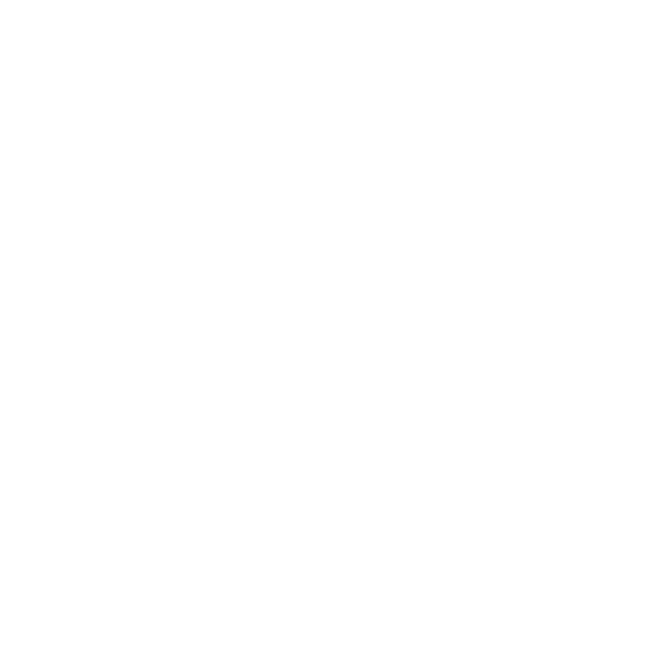
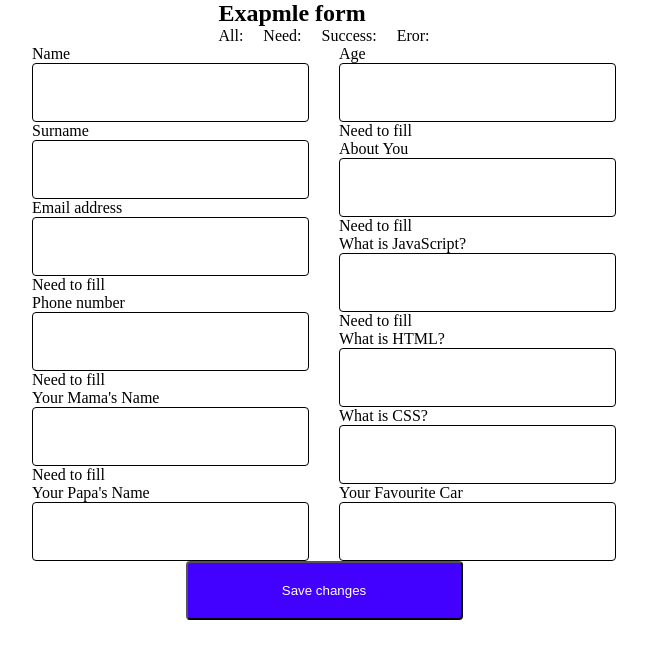
Before and after one commit to AmirSharofov/js-hometask, a plain HTML site: page index.html in a window 1280 px wide. Shown: the whole page, without its empty margins (316-963 px from the left). Drawn offline with Linux system fonts and the light colour scheme.

Commit message:
change codes

```diff
--- a/home.js
+++ b/home.js
@@ -1,32 +1,43 @@
-function createCounter(n) {
-    function counter() {
-        return n;
+const formS = document.forms.signup;
+const inputs = document.querySelectorAll('input');
+const name = document.querySelector('name')
+const email = document.querySelector('email')
+const about = document.querySelector('about')
+const js = document.querySelector('js')
+const html = document.querySelector('html')
+const css = document.querySelector('css')
+const users = [];
+
+
+const regex = {
+    password: /^(?=.*\d)(?=.*[a-z])(?=.*[A-Z])(?=.*[a-zA-Z]).{8,15}$/gm
+}
+
+inputs.forEach((inp) => {
+    inp.onkeyup = () => {
+        validate(inp, regex[inp.name]);
     }
-    return counter;
-  }
+});
 
-  function expect(val) {
-    return {
-        toBe: function(val2) {
-            if (val === val2) {
-                return {value: true};
-            } else {
-                throw new Error("Not Equal");
-            }
-        },
-        notToBe: function(val2) {
-            if (val !== val2) {
-                return {value: true};
-            } else {
-                throw new Error("Equal");
-            }
-        }
+function validate(input, pattern) {
+    const isCorrect = pattern.test(input.value);
+
+    if (isCorrect) {
+        input.style.border = '2px solid green';
+    } else {
+        input.style.border = '2px solid red';
     }
-  }
-  function map(arr, fn) {
-    const result = [];
-    for (let i = 0; i < arr.length; i++) {
-        result.push(fn(arr[i], i));
-    }
-    return result;
-  }
+}
+
+formS.onsubmit = function (e) {
+    e.preventDefault();
+
+    const fm = new FormData(formS);
+    const user = {};
+
+    fm.forEach((value, key) => {
+        user[key] = value;
+    });
+
+    users.push(user);
+}
--- a/index.html
+++ b/index.html
@@ -5,7 +5,117 @@
     <meta name="viewport" content="width=device-width, initial-scale=1.0">
     <title>Document</title>
 </head>
+
+    <!DOCTYPE html>
+<html lang="en">
+
+<head>
+    <meta charset="UTF-8">
+    <meta name="viewport" content="width=device-width, initial-scale=1.0">
+    <title>Document</title>
+    <link rel="stylesheet" href="./style.css">
+</head>
 <body>
-    <script src="./home.js"></script>
+
+    <div class="main_div">
+        <h2>Exapmle form</h2>
+
+      <div class="div_second">
+    <span>All: <b class="all"></b></span>
+    <span>Need: <b class="Need"></b></span>
+    <span>Success: <b class="Success"></b></span>
+    <span>Eror: <b class="err"></b></span>
+    </div>
+    </div>
+
+    <form >
+        <div class="inputs">
+
+            <div class="input_box">
+                <p>Name</p>
+                <input class="input-field" type="text" name='name'>
+
+            </div>
+
+
+            <div class="input_box">
+               <p>Surname</p>
+                <input class="input-field" type="text" name='surname'>
+
+            </div>
+
+
+            <div class="input_box">
+                <p>Email address</p>
+                <input class="input-field" type="text" name='email'>
+                <span>Need to fill</span>
+            </div>
+
+
+            <div class="input_box">
+                <p>Phone number</p>
+                <input class="input-field" type="text" name='number'>
+                <span>Need to fill</span>
+            </div>
+
+
+            <div class="input_box">
+                <p>Your Mama's Name</p>
+                <input class="input-field" type="text" name='mama_name'>
+                <span>Need to fill</span>
+            </div>
+
+
+            <div class="input_box">
+                <p>Your Papa's Name</p>
+                <input class="input-field" type="text" name='papa_name'>
+
+            </div>
+
+
+            <div class="input_box">
+                <p>Age</p>
+                <input class="input-field" type="text" name='age'>
+                <span>Need to fill</span>
+            </div>
+
+
+            <div class="input_box">
+                <p>About You</p>
+                <input class="input-field" type="text" name='about'>
+                <span>Need to fill</span>
+            </div>
+
+            <div class="input_box">
+              <p>What is JavaScript?</p>
+                <input class="input-field" type="text" name='js'>
+                <span>Need to fill</span>
+            </div>
+
+
+            <div class="input_box">
+                <p>What is HTML?</p>
+                <input class="input-field" type="text" name='html'>
+
+            </div>
+
+
+            <div class="input_box">
+                <p>What is CSS?</p>
+                <input class="input-field" type="text" name='css'>
+            </div>
+
+
+            <div class="input_box">
+                <p>Your Favourite Car</p>
+                <input class="input-field" type="text" name='car'>
+            </div>
+
+        </div>
+    <button type="submit">Save changes</button>
+</form>
+
+    <script src="./main.js"></script>
 </body>
+
 </html>
--- /dev/null
+++ b/style.css
@@ -0,0 +1,68 @@
+*{
+    margin: 0;
+    padding: 0;
+    box-sizing: border-box;
+}
+
+h2{
+    font-size: px;
+}
+.div_second{
+    display: flex;
+    gap: 20px;
+}
+
+    body{
+
+    display: flex;
+    flex-direction: column;
+    justify-content: center;
+    align-items: center;
+}
+
+button{
+    width: 277px;
+    height: 59px;
+    background-color: #4200FF;
+    color: white;
+    border-radius: 4px;
+}
+
+
+input {
+    width: 277px;
+    height: 59px;
+    outline: none;
+    border-radius: 4px;
+    border: 1px solid black;
+
+}
+
+form{
+    align-items: center;
+    display: flex;
+    flex-direction: column;
+
+
+}
+
+    .inputs{
+    column-gap: 30px;
+    column-count: 2;
+
+}
+
+span{
+    display: flex;
+    flex-direction: column;
+}
+
+
+
+
+
+
+.error .input-field{
+    border-color:red !important
+
+}
```
Also changed, not shown: 1 other file.
